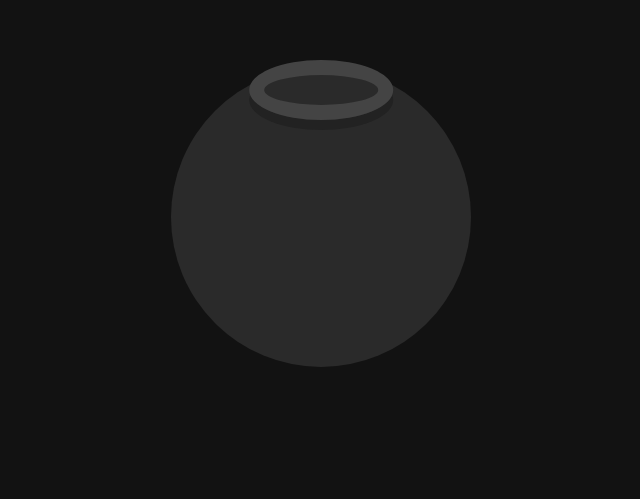
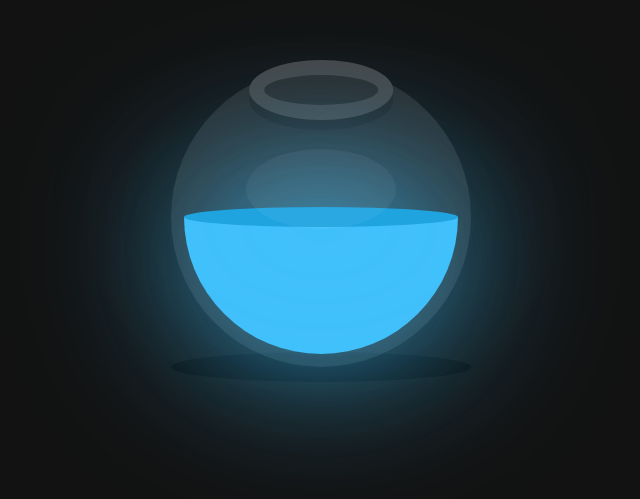
Before and after one commit to EduardoGarcia935/Water_Effect_2, a plain HTML site: page index.html in a window 1280 px wide. Shown: the part 183-682 px from the top of the page, without its empty margins (319-959 px from the left). Drawn offline with Linux system fonts and the light colour scheme.

Commit message:
Feature Animated colorful liquid

```diff
--- a/index.html
+++ b/index.html
@@ -9,6 +9,7 @@
 </head>
 <body>
     <section>
+        <div class="shadow"></div>
         <div class="bowl">
             <div class="liquid">
 
--- a/style.css
+++ b/style.css
@@ -19,6 +19,28 @@ section{
     background: rgba(255, 255, 255, 0.1);
     border-radius: 50%;
     border: 8px solid transparent;
+    transform-origin: bottom center;
+    animation: animate 5s linear infinite;
+}
+
+@keyframes animate {
+    0%{
+        filter: hue-rotate(0deg);
+        transform: rotate(0deg);
+    }
+    25%{
+        transform: rotate(15deg);
+    }
+    50%{
+        transform: rotate(0deg);
+    }
+    75%{
+        transform: rotate(-15deg);
+    }
+    100%{
+        filter: hue-rotate(360deg);
+        transform: rotate(0deg);
+    }
 }
 
 .bowl::before{
@@ -35,5 +57,68 @@ section{
 }
 
 .bowl::after{
+    content: '';
+    position: absolute;
+    top: 40%;
+    left: 50%;
+    transform: translate(-50% , -50%);
+    border-radius: 50%;
+    width: 150px;
+    height: 80px;
+    background: rgba(255, 255, 255, 0.05);
+}
 
+.liquid{
+    position: absolute;
+    top: 50%;
+    left: 5px;
+    right: 5px;
+    bottom: 5px;
+    background: #41c1fb;
+    border-bottom-left-radius: 150px;
+    border-bottom-right-radius: 150px;
+    filter: drop-shadow(0 0 80px #41c1fb);
+
+    transform-origin: top center;
+    animation: animateLiquid 5s linear infinite;
 }
+
+@keyframes animateLiquid {
+    0%{
+        transform: rotate(0deg);
+    }
+    25%{
+        transform: rotate(-20deg);
+    }
+    50%{
+        transform: rotate(0deg);
+    }
+    75%{
+        transform: rotate(20deg);
+    }
+    100%{
+        transform: rotate(0deg);
+    }
+}
+
+.liquid::before{
+    content: '';
+    position: absolute;
+    top: -10px;
+    width: 100%;
+    height: 20px;
+    background: #1fa4e0;
+    border-radius: 50%;
+    filter: drop-shadow(0 0 80px #41c1fb);
+}
+
+.shadow{
+    position: absolute;
+    top: calc(50% + 150px);
+    left: 50%;
+    transform: translate(-50% , -50%);
+    width: 300px;
+    height: 30px;
+    background: rgba(0, 0, 0, 0.5);
+    border-radius: 50%;
+}
```
